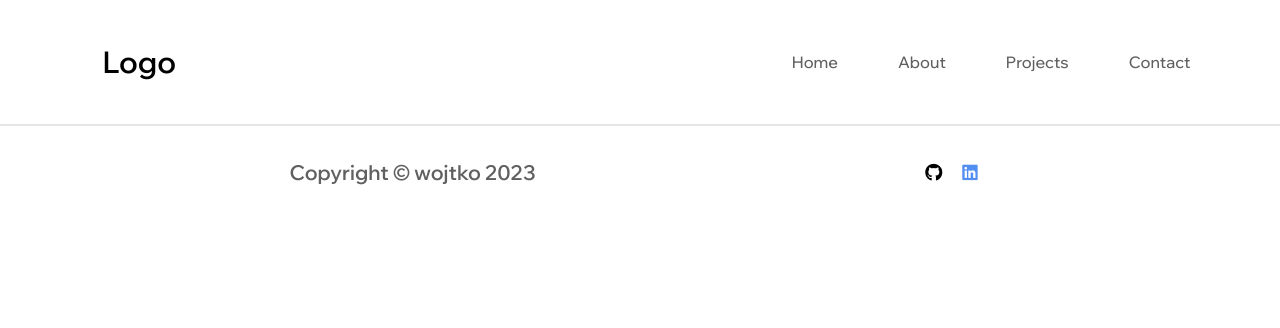
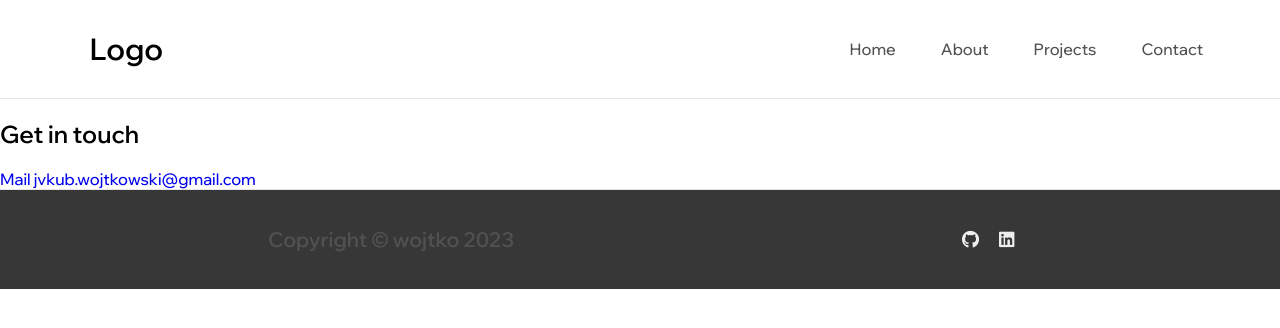
Before and after one commit to JakubWojtkowski/portfolio-website, a React (Create React App) app: page / in a window 1280 px wide. Shown: the top 328 px of the page. Built offline with nearby package versions, Linux system fonts and the light colour scheme.

Commit message:
Creating contact part. Minor changes in styles

```diff
--- a/public/styles.css
+++ b/public/styles.css
@@ -3,6 +3,10 @@ body {
   margin: 0;
   height: 100%;
   font-family: "Wix Madefor Display", "Sans-serif";
+}
+
+a {
+  text-decoration: none;
 }
 
 .logo {
@@ -15,43 +19,59 @@ body {
   align-items: center;
   background-color: #fff;
   border-bottom: 1px solid #e6e4e4;
-  padding: 1% 7% 1% 8%;
+  padding: 0% 6% 0% 7%;
 }
 
 .nav-bar ul {
   display: flex;
-  gap: 60px;
+  gap: 45px;
   list-style: none;
 }
 
 .nav-bar li a {
-  text-decoration: none;
-  color: #606061;
+  color: #515153;
 }
 
 .nav-bar li a:hover {
-  color: #c1c4c7;
+  color: #b7b8ba;
+}
+
+.container {
+  margin: 0 auto;
+}
+
+#contact {
 }
 
 .footer {
   display: flex;
   justify-content: center;
+  width: 100%;
   align-items: center;
   font-size: 1.1rem;
   border-top: 1px solid #e6e4e4;
-  background-color: #fff;
-  color: #606061;
-  padding: 1% 7% 1% 6%;
+  background-color: #373737;
+  color: #515153;
+  padding: 1rem 0;
 }
 
 .footer-socials {
-    display: flex;
-    padding-left: 35%;
-    gap: 20px;
+  display: flex;
+  max-width: 50px;
+  padding-left: 35%;
+  gap: 20px;
 }
 
-.footer-socials-a {
-    font-size: 1.3rem;
+.footer-i {
+  color: #eee;
+  font-size: 1.1rem;
+}
+
+.footer-i:hover {
+  color: #b7b8ba;
+  font-size: 1.2rem;
+  margin: 0;
+  padding: 0;
 }
 
 /* #EEEEEE */
--- a/src/components/App.jsx
+++ b/src/components/App.jsx
@@ -1,11 +1,13 @@
 import React from "react";
 import Nav from "./Nav";
 import Footer from "./Footer";
+import Contact from "./Contact";
 
 function App() {
   return (
     <div className="App">
       <Nav />
+      <Contact />
       <Footer />
     </div>
   );
--- a/src/components/Contact.jsx
+++ b/src/components/Contact.jsx
@@ -0,0 +1,16 @@
+import React from "react";
+
+function Contact() {
+  return (
+    <section id="contact">
+      <div className="container">
+        <h1>Get in touch</h1>
+        <a href="mailto:jvkub.wojtkowski@gmail.com">
+          <span>Mail </span>jvkub.wojtkowski@gmail.com
+        </a>
+      </div>
+    </section>
+  );
+}
+
+export default Contact;
--- a/src/components/Footer.jsx
+++ b/src/components/Footer.jsx
@@ -6,10 +6,10 @@ function Footer() {
       <h3>Copyright © wojtko 2023</h3>
       <div className="footer-socials">
         <a target="_blank" rel="noreferrer" href="https://github.com/JakubWojtkowski">
-          <i className="fa-brands fa-github" style={{color: "#000"}}></i>
+          <i className="fa-brands fa-github footer-i"></i>
         </a>
         <a target="_blank" rel="noreferrer" href="https://www.linkedin.com/in/jakub-wojtkowski-1aab37275/">
-          <i className="fa-brands fa-linkedin" style={{color: "#538ef3"}}></i>
+          <i className="fa-brands fa-linkedin footer-i"></i>
         </a>
       </div>
     </div>
```
